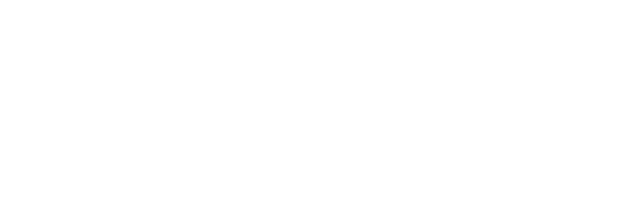
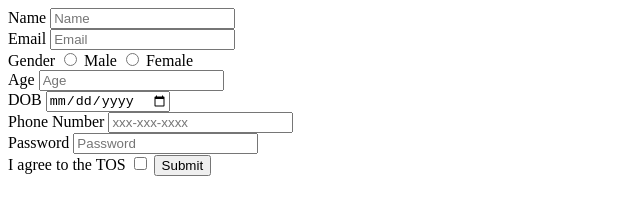
Before and after one commit to acciojob/signup-form-car-Imhrutik05, a website: page main.html in a window 1280 px wide. Shown: the whole page, without its empty margins (0-640 px from the left). Drawn offline with Linux system fonts and the light colour scheme.

Commit message:
created a submission

```diff
--- a/main.html
+++ b/main.html
@@ -8,8 +8,46 @@
 
 <body>
 	<!-- the entire body must be written by student -->
+	<form method="post">
+
+		<label for="name">Name</label>
+		<input type="text" placeholder="Name" id="name" required>
+		<br>
+
+		<label for="email">Email</label>
+		<input type="email" placeholder="Email" id="email" required>
+		<br>
+
+		<label>Gender</label>
+		<input type="radio" id="male" name="gender" value="Male">
+		<label for="gender_m">Male</label>
+		<input type="radio" id="female" name="gender" value="Female">
+		<label for="gender_f">Female</label>
+		<br>
+
+		<label for="age">Age</label>
+		<input type="number" placeholder="Age" id="age" required>
+		<br>
+
+		<label for="dob">DOB</label>
+		<input type="date" id="dob" required>
+		<br>
+
+		<label for="tel">Phone Number</label>
+		<input type="tel" placeholder="xxx-xxx-xxxx" id="tel">
+		<br>
+
+		<label for="password">Password</label>
+		<input type="password" placeholder="Password" id="password" required>
+		<br>
+
+		<label for="tos">I agree to the TOS</label>
+		<input type="checkbox" id="tos" required>
+
+		<button type="submit">Submit</button>
+	</form>
     <script type="text/javascript" src="./script.js">
-</script>
+	</script>
 
 </body>
 
```
